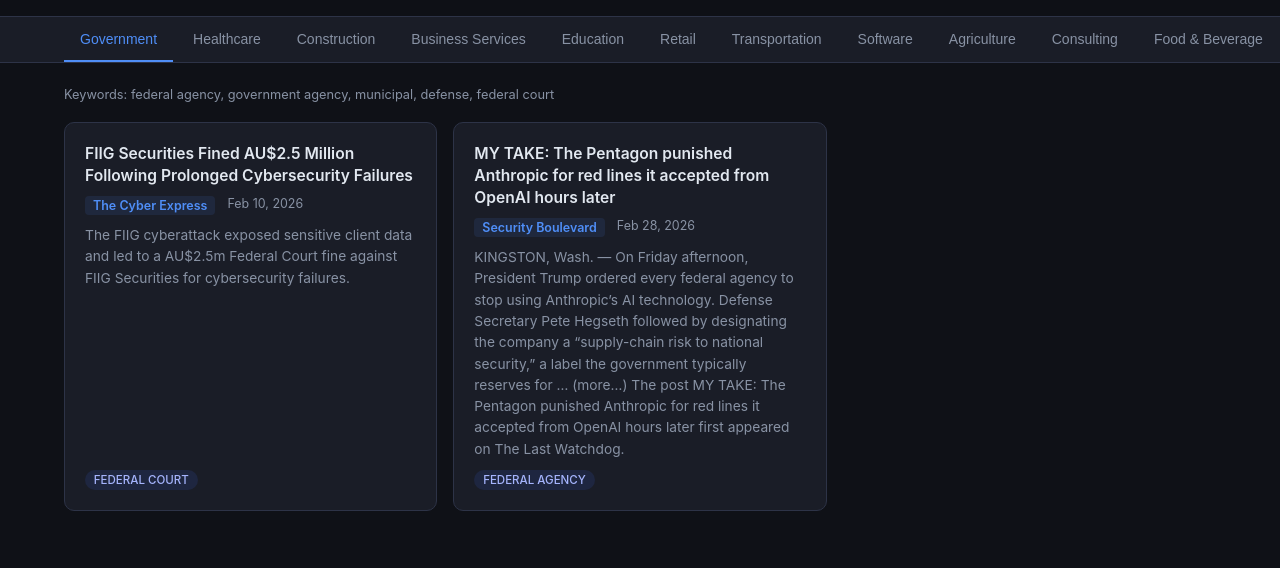
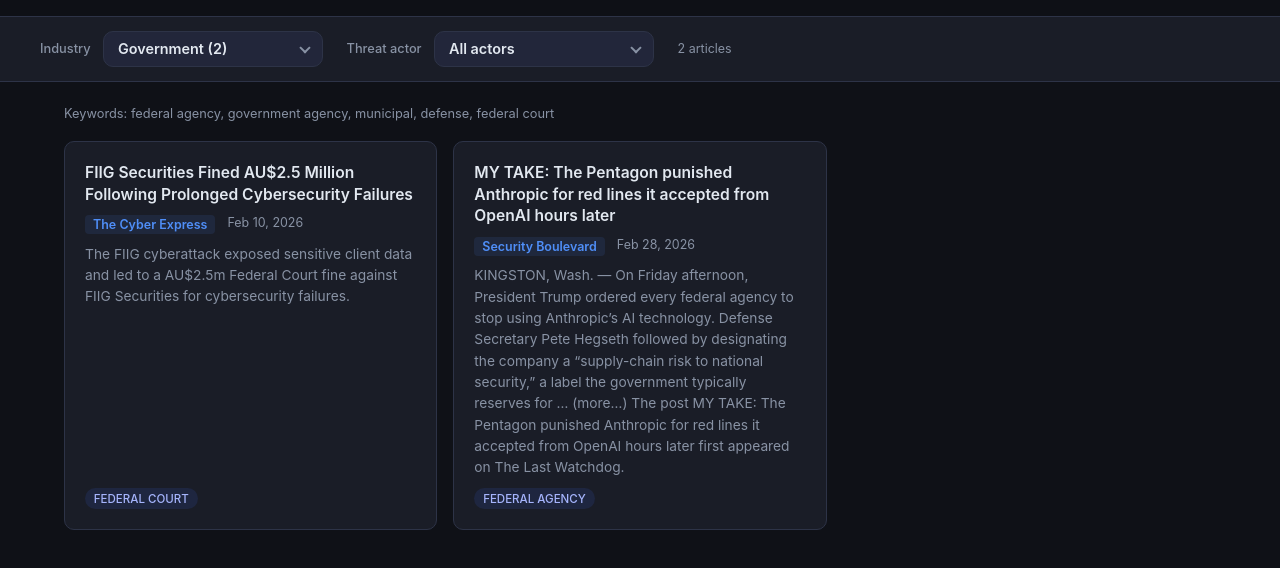
Before and after one commit to gerard-majella/newsfeed, a plain HTML site: page index.html in a window 1280 px wide. Shown: the part 44-612 px from the top of the page. Drawn offline with Linux system fonts and the light colour scheme.

Commit message:
commit to newsfeed2 (#4)

```diff
--- a/index.html
+++ b/index.html
@@ -62,41 +62,106 @@
       color: var(--muted);
     }
 
-    /* ── Tabs ────────────────────────────────────────────── */
-    .tabs-wrapper {
+    /* ── Industry select ───────────────────────────────────── */
+    .select-wrapper {
       background: var(--surface);
       border-bottom: 1px solid var(--border);
-      overflow-x: auto;
-      scrollbar-width: none;
+      padding: 0.85rem 1.5rem;
     }
-    .tabs-wrapper::-webkit-scrollbar { display: none; }
 
-    .tabs {
+    .select-inner {
       max-width: 1200px;
       margin: 0 auto;
       display: flex;
-      padding: 0 1.5rem;
-      gap: 0.25rem;
+      align-items: center;
+      gap: 1.5rem;
+      flex-wrap: wrap;
     }
 
-    .tab-btn {
-      background: none;
-      border: none;
-      color: var(--muted);
-      font-size: 0.875rem;
-      font-weight: 500;
-      padding: 0.85rem 1rem;
-      cursor: pointer;
-      border-bottom: 2px solid transparent;
-      white-space: nowrap;
-      transition: color 0.15s, border-color 0.15s;
+    .filter-group {
+      display: flex;
+      align-items: center;
+      gap: 0.75rem;
     }
 
-    .tab-btn:hover { color: var(--text); }
+    .clear-btn {
+      background: none;
+      border: 1px solid var(--border);
+      color: var(--muted);
+      font-size: 0.8rem;
+      font-weight: 500;
+      font-family: inherit;
+      padding: 0.5rem 0.85rem;
+      border-radius: var(--radius);
+      cursor: pointer;
+      transition: border-color 0.15s, color 0.15s;
+    }
 
-    .tab-btn.active {
-      color: var(--accent);
-      border-bottom-color: var(--accent);
+    .clear-btn:hover {
+      border-color: var(--accent);
+      color: var(--text);
+    }
+
+    .select-label {
+      font-size: 0.8rem;
+      color: var(--muted);
+      font-weight: 500;
+      white-space: nowrap;
+    }
+
+    .select-shell {
+      position: relative;
+      display: inline-flex;
+      align-items: center;
+    }
+
+    .industry-select {
+      appearance: none;
+      -webkit-appearance: none;
+      background: var(--surface2);
+      border: 1px solid var(--border);
+      color: var(--text);
+      font-size: 0.9rem;
+      font-weight: 600;
+      font-family: inherit;
+      padding: 0.55rem 2.25rem 0.55rem 0.9rem;
+      border-radius: var(--radius);
+      cursor: pointer;
+      min-width: 220px;
+      transition: border-color 0.15s, box-shadow 0.15s;
+    }
+
+    .industry-select:hover {
+      border-color: var(--accent);
+    }
+
+    .industry-select:focus-visible {
+      outline: none;
+      border-color: var(--accent);
+      box-shadow: 0 0 0 3px rgba(79, 142, 247, 0.25);
+    }
+
+    .industry-select option {
+      background: var(--surface2);
+      color: var(--text);
+    }
+
+    .select-shell::after {
+      content: "";
+      position: absolute;
+      right: 0.85rem;
+      top: 50%;
+      width: 8px;
+      height: 8px;
+      border-right: 2px solid var(--muted);
+      border-bottom: 2px solid var(--muted);
+      transform: translateY(-65%) rotate(45deg);
+      pointer-events: none;
+    }
+
+    .industry-count {
+      font-size: 0.78rem;
+      color: var(--muted);
     }
 
     /* ── Main content ────────────────────────────────────── */
@@ -185,6 +250,12 @@
       border-radius: 999px;
     }
 
+    .actor-tag {
+      background: rgba(124, 58, 237, 0.15);
+      color: #c4b5fd;
+      font-weight: 600;
+    }
+
     /* ── Empty / error states ────────────────────────────── */
     .empty {
       color: var(--muted);
@@ -213,8 +284,25 @@
   </div>
 </header>
 
-<div class="tabs-wrapper">
-  <div class="tabs" id="tabs" role="tablist"></div>
+<div class="select-wrapper">
+  <div class="select-inner">
+    <div class="filter-group">
+      <label class="select-label" for="industry-select">Industry</label>
+      <div class="select-shell">
+        <select id="industry-select" class="industry-select" aria-label="Select industry"></select>
+      </div>
+    </div>
+    <div class="filter-group">
+      <label class="select-label" for="actor-select">Threat actor</label>
+      <div class="select-shell">
+        <select id="actor-select" class="industry-select" aria-label="Select threat actor">
+          <option value="">All actors</option>
+        </select>
+      </div>
+    </div>
+    <button id="clear-filters" class="clear-btn" type="button" hidden>Clear filters</button>
+    <span class="industry-count" id="industry-count"></span>
+  </div>
 </div>
 
 <main>
@@ -226,6 +314,10 @@
   // ── Fallback data (used when data.json cannot be fetched) ──────────────────
   const FALLBACK = {
     "updated": "2025-02-24T00:00:00Z",
+    "threatActors": [
+      { "id": "lockbit", "label": "LockBit" },
+      { "id": "akira", "label": "Akira" }
+    ],
     "industries": [
       {
         "id": "manufacturing",
@@ -238,7 +330,8 @@
             "date": "2025-02-24",
             "url": "https://example.com",
             "summary": "A brief summary of the article goes here.",
-            "tags": ["ICS", "Manufacturing"]
+            "tags": ["ICS", "Manufacturing"],
+            "actors": ["Akira"]
           }
         ]
       }
@@ -276,6 +369,9 @@
     const tags = (article.tags || [])
       .map(t => `<span class="tag">${escapeHtml(t)}</span>`)
       .join("");
+    const actorBadges = (article.actors || [])
+      .map(a => `<span class="tag actor-tag">${escapeHtml(a)}</span>`)
+      .join("");
 
     return `
       <article class="card">
@@ -289,7 +385,7 @@
           <span class="date">${escapeHtml(formatDate(article.date || ""))}</span>
         </div>
         <p class="card-summary">${escapeHtml(article.summary || "")}</p>
-        ${tags ? `<div class="card-tags">${tags}</div>` : ""}
+        ${actorBadges || tags ? `<div class="card-tags">${actorBadges}${tags}</div>` : ""}
       </article>`;
   }
 
@@ -306,52 +402,101 @@
       banner.textContent = "ℹ️ Could not load data.json — showing sample data.";
     }
 
-    const tabsEl = document.getElementById("tabs");
+    const industrySelect = document.getElementById("industry-select");
+    const actorSelect = document.getElementById("actor-select");
+    const clearBtn = document.getElementById("clear-filters");
+    const countEl = document.getElementById("industry-count");
     const panelsEl = document.getElementById("panels");
+
+    // "All industries" option lets the actor filter search across every industry at once
+    const allOpt = document.createElement("option");
+    allOpt.value = "__all__";
+    allOpt.textContent = "All industries";
+    industrySelect.appendChild(allOpt);
 
     industries.forEach((industry, idx) => {
       const id = escapeHtml(industry.id || `industry-${idx}`);
-      const label = escapeHtml(industry.label || id);
+      const label = industry.label || id;
+      const count = (industry.articles || []).length;
 
-      // Tab button
-      const btn = document.createElement("button");
-      btn.className = "tab-btn" + (idx === 0 ? " active" : "");
-      btn.setAttribute("role", "tab");
-      btn.setAttribute("aria-selected", idx === 0 ? "true" : "false");
-      btn.setAttribute("aria-controls", `panel-${id}`);
-      btn.dataset.panel = `panel-${id}`;
-      btn.textContent = industry.label || id;
-      tabsEl.appendChild(btn);
+      const opt = document.createElement("option");
+      opt.value = id;
+      opt.textContent = `${label} (${count})`;
+      industrySelect.appendChild(opt);
+    });
+    industrySelect.value = industries[0] ? (industries[0].id || "industry-0") : "__all__";
 
-      // Panel
-      const articles = industry.articles || [];
-      const cardsHtml = articles.length
-        ? articles.map(buildCard).join("")
-        : `<p class="empty">No articles available.</p>`;
+    // Threat actor dropdown: populated from the master list so it stays stable
+    // even when a given actor has zero matches this week.
+    const actorList = data.threatActors || [];
+    actorList.forEach(actor => {
+      const opt = document.createElement("option");
+      opt.value = actor.label;
+      opt.textContent = actor.label;
+      actorSelect.appendChild(opt);
+    });
 
+    function buildPanel(industry) {
+      const id = escapeHtml(industry.id);
       const panel = document.createElement("div");
-      panel.className = "panel" + (idx === 0 ? " active" : "");
+      panel.className = "panel";
       panel.id = `panel-${id}`;
+      panel.dataset.industryId = industry.id;
       panel.setAttribute("role", "tabpanel");
       panel.innerHTML = `
         ${industry.description ? `<p class="panel-description">${escapeHtml(industry.description)}</p>` : ""}
-        <div class="cards">${cardsHtml}</div>`;
-      panelsEl.appendChild(panel);
+        <div class="cards"></div>`;
+      return panel;
+    }
+
+    industries.forEach(industry => panelsEl.appendChild(buildPanel(industry)));
+
+    function applyFilters() {
+      const industryFilter = industrySelect.value;
+      const actorFilter = actorSelect.value;
+
+      clearBtn.hidden = industryFilter === (industries[0]?.id || "__all__") && !actorFilter;
+
+      panelsEl.querySelectorAll(".panel").forEach(p => p.classList.remove("active"));
+
+      let visibleCount = 0;
+      let visiblePanelCount = 0;
+
+      industries.forEach(industry => {
+        const showThisIndustry = industryFilter === "__all__" || industryFilter === industry.id;
+        if (!showThisIndustry) return;
+
+        const panel = document.getElementById(`panel-${escapeHtml(industry.id)}`);
+        const cardsEl = panel.querySelector(".cards");
+
+        const articles = (industry.articles || []).filter(a =>
+          !actorFilter || (a.actors || []).includes(actorFilter)
+        );
+
+        cardsEl.innerHTML = articles.length
+          ? articles.map(buildCard).join("")
+          : `<p class="empty">No articles match the current filters.</p>`;
+
+        visibleCount += articles.length;
+        panel.classList.add("active");
+        visiblePanelCount += 1;
+      });
+
+      const label = visiblePanelCount > 1 ? "across selected industries" : "";
+      countEl.textContent = visibleCount
+        ? `${visibleCount} article${visibleCount === 1 ? "" : "s"} ${label}`.trim()
+        : "No matching articles";
+    }
+
+    industrySelect.addEventListener("change", applyFilters);
+    actorSelect.addEventListener("change", applyFilters);
+    clearBtn.addEventListener("click", () => {
+      industrySelect.value = industries[0] ? (industries[0].id || "industry-0") : "__all__";
+      actorSelect.value = "";
+      applyFilters();
     });
 
-    // Tab switching
-    tabsEl.addEventListener("click", e => {
-      const btn = e.target.closest(".tab-btn");
-      if (!btn) return;
-      tabsEl.querySelectorAll(".tab-btn").forEach(b => {
-        b.classList.remove("active");
-        b.setAttribute("aria-selected", "false");
-      });
-      panelsEl.querySelectorAll(".panel").forEach(p => p.classList.remove("active"));
-      btn.classList.add("active");
-      btn.setAttribute("aria-selected", "true");
-      document.getElementById(btn.dataset.panel).classList.add("active");
-    });
+    applyFilters();
   }
 
   // ── Bootstrap ──────────────────────────────────────────────────────────────
```
